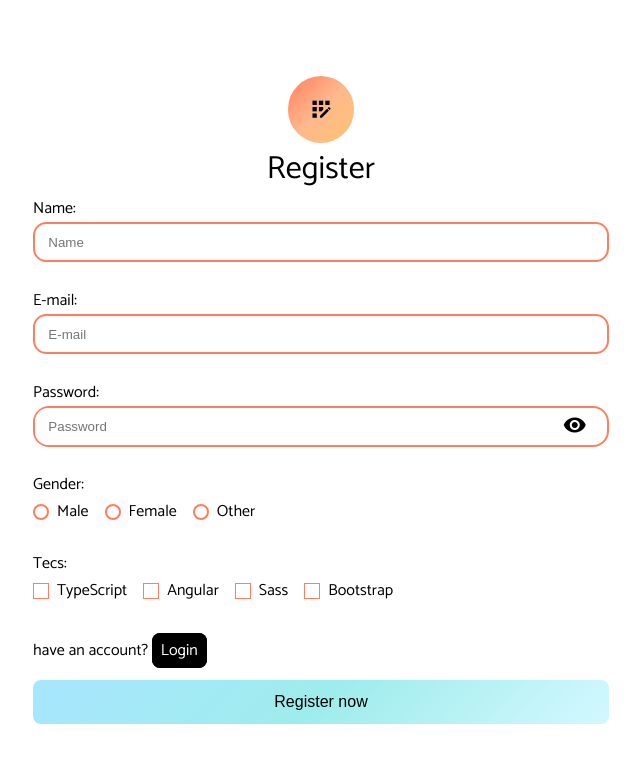
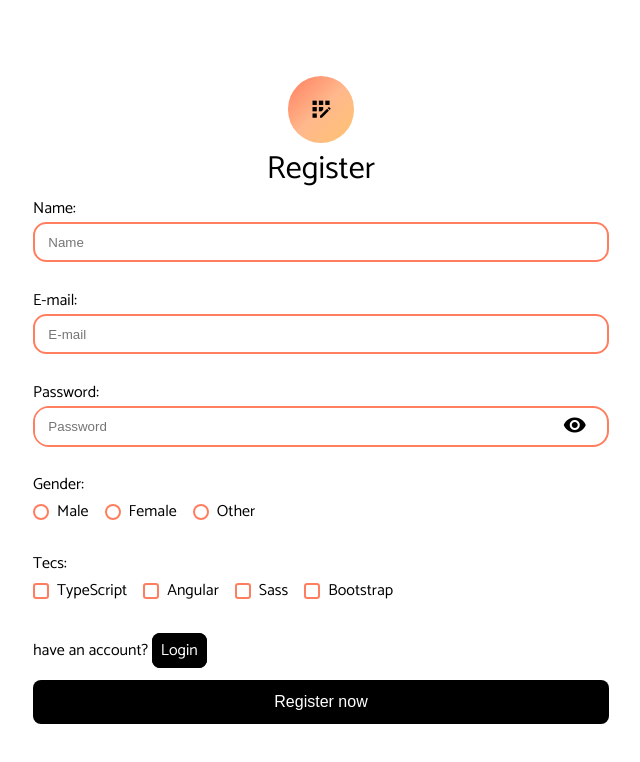
Before and after one commit to Hugodelelis/Register-Login_form, an Angular app: page / in a window 1280 px wide. Shown: the top 762 px of the page, without its empty margins (319-959 px from the left). Built offline with nearby package versions, Linux system fonts and the light colour scheme.

Commit message:
finish design

```diff
--- a/src/scss/components/_button.scss
+++ b/src/scss/components/_button.scss
@@ -1,6 +1,6 @@
 .btn {
-    background: var(--gradient-blue);
-    color: var(--black-010);
+    background-color: var(--black-010);
+    color: var(--white-010);
     padding: 0.8em 1em;
     border: none;
     border-radius: 0.5em;
@@ -9,13 +9,15 @@
     transition: 0.4s ease;
 
     &:hover {
-        background: var(--blue-010);
+        background-color: transparent;
+        color: var(--black-010);
+        outline: 1px solid var(--black-010);
     }
 }
 
 .btn-secondary {
     padding: 0.2em 0.5em;
-    background: var(--black-010);
+    background-color: var(--black-010);
     color: var(--white-010);
     border: 1px solid var(--black-010);
     transition: 0.4s ease;
--- a/src/scss/components/_input.scss
+++ b/src/scss/components/_input.scss
@@ -61,7 +61,8 @@ input[type="checkbox"] {
     appearance: none;
     width: 1.2em;
     height: 1.2em;
-    border: 0.1em solid  var(--orange-010);
+    border: 0.15em solid  var(--orange-010);
+    border-radius: 20%;
     outline: none;
     cursor: pointer;
     transition: all 0.3s ease;
--- a/src/scss/theme/_colors.scss
+++ b/src/scss/theme/_colors.scss
@@ -7,8 +7,5 @@
     --orange-020: #e9894d;
     --orange-030: #d8a45b;
 
-    --blue-010: #A8E6FF;
-
     --gradient-orange: linear-gradient(135deg, #FF7E5F, #FFB88C, #FFC371);
-    --gradient-blue: linear-gradient(135deg, #A8E6FF, #9eecec, #D3F8FF);
 }
```
